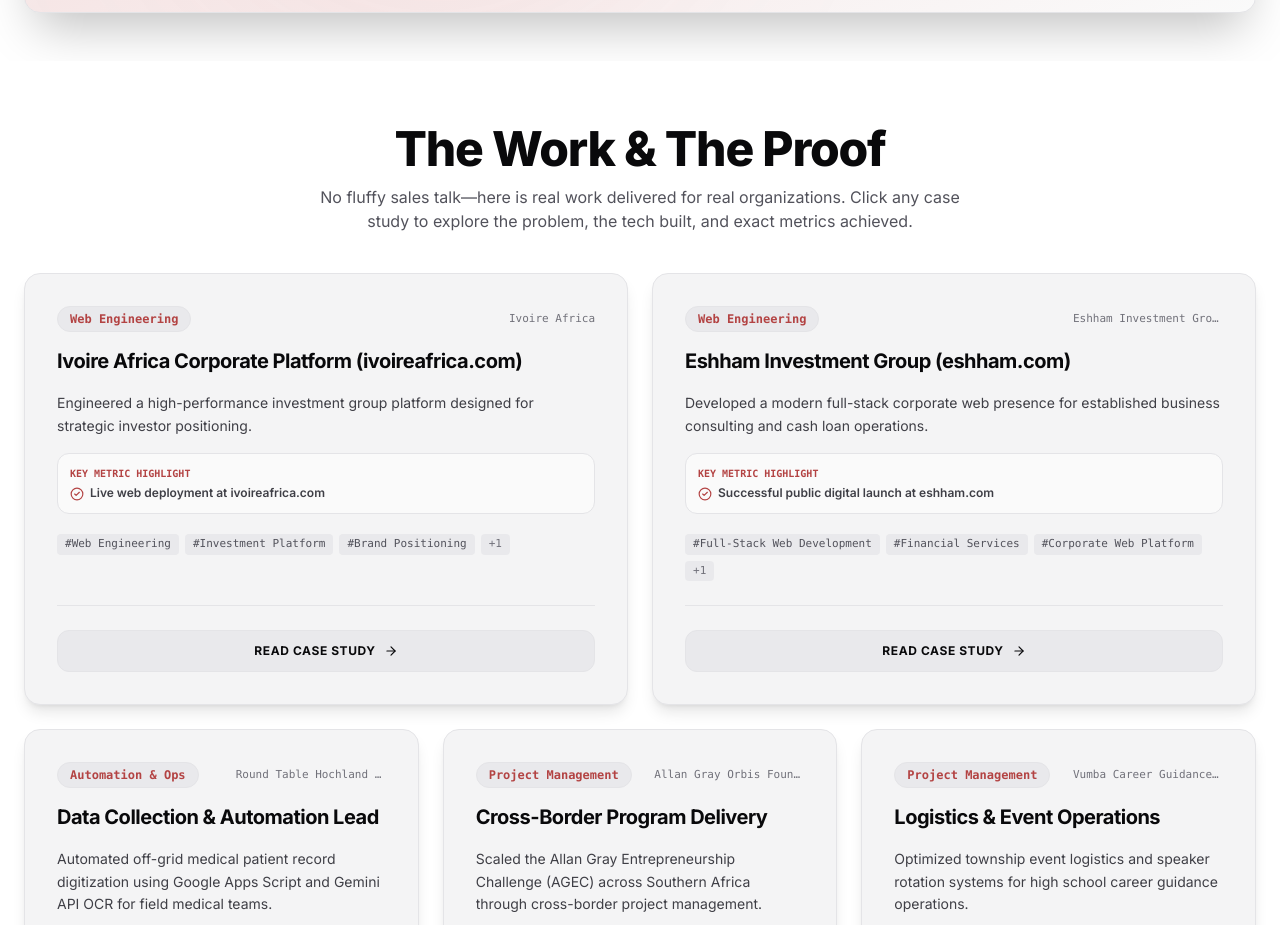
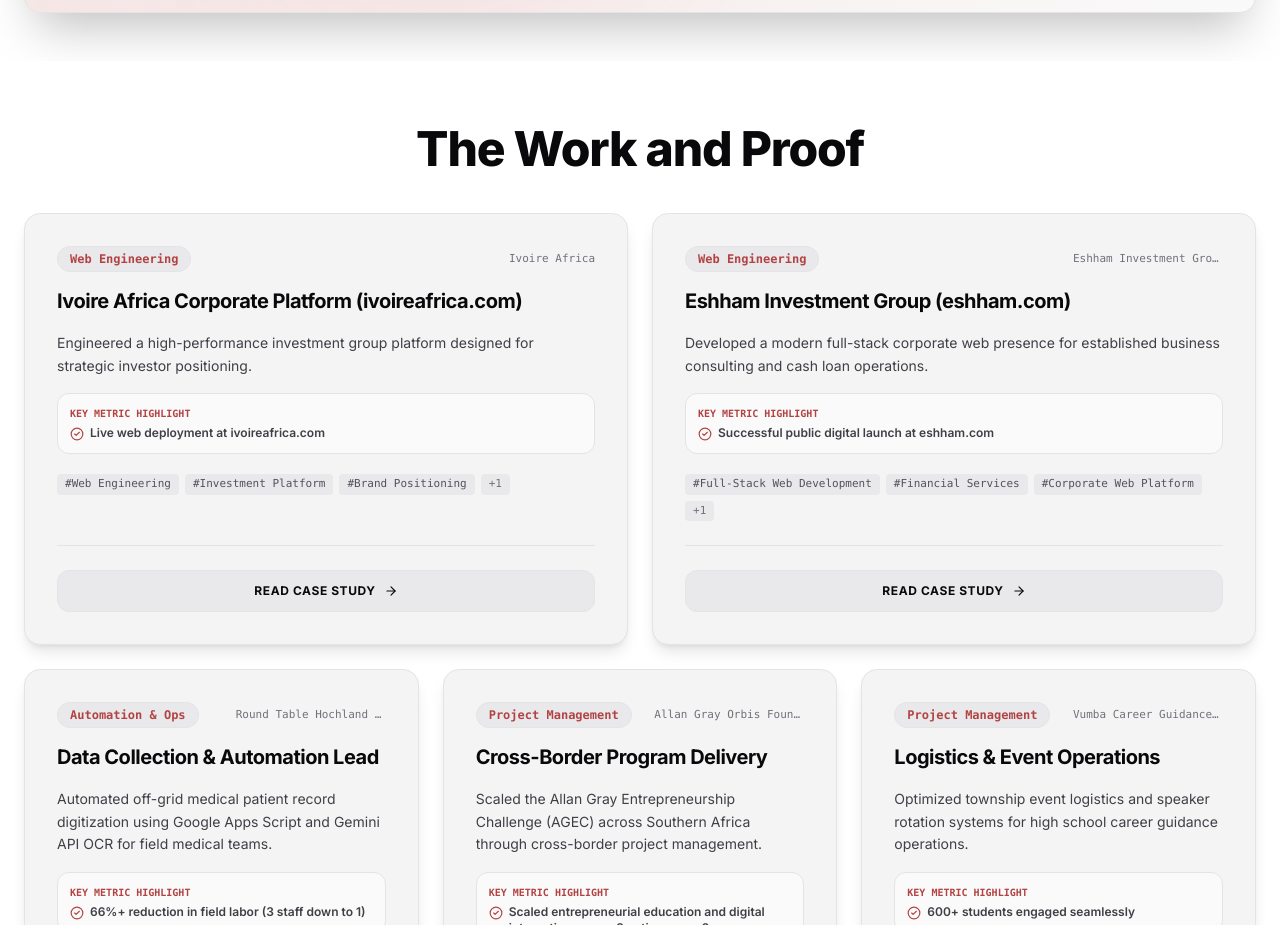
Before and after one commit to madam-t/MadamT, a Next.js app: page / in a window 1280 px wide. Shown: the part 1004-1929 px from the top of the page. Built offline with nearby package versions, Linux system fonts and the light colour scheme.

Commit message:
style: update portfolio section heading to 'The Work and Proof' and remove description text

```diff
--- a/app/page.tsx
+++ b/app/page.tsx
@@ -252,13 +252,10 @@
 
         {/* 3. Portfolio & Case Studies Section (Featured First) */}
         <section id="portfolio" className="scroll-mt-24 py-14 md:py-16 px-4 sm:px-6 max-w-7xl mx-auto space-y-6">
-          <div className="mb-10 text-center space-y-3">
+          <div className="mb-10 text-center">
             <h2 className="text-3xl md:text-5xl font-extrabold tracking-tight">
-              The Work &amp; The Proof
+              The Work and Proof
             </h2>
-            <p className="text-ink-subtle max-w-2xl mx-auto text-sm md:text-base">
-              No fluffy sales talk—here is real work delivered for real organizations. Click any case study to explore the problem, the tech built, and exact metrics achieved.
-            </p>
           </div>
 
           {/* Row 1: 2 Web Engineering Case Studies */}
```
